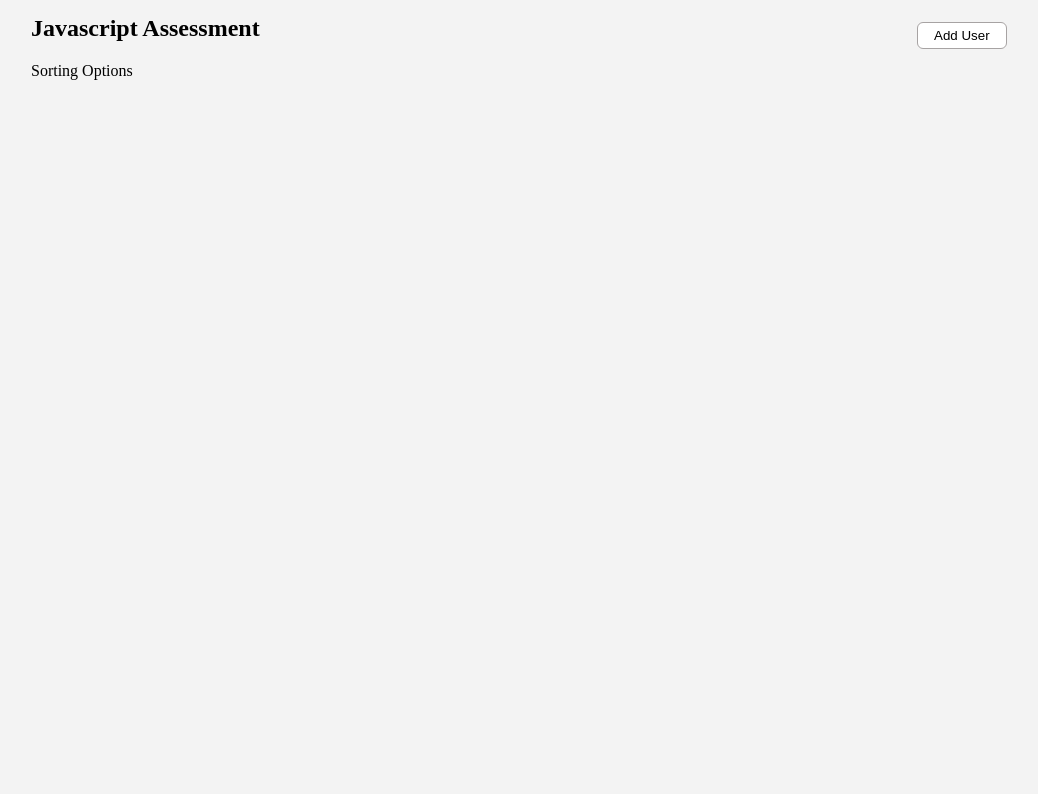
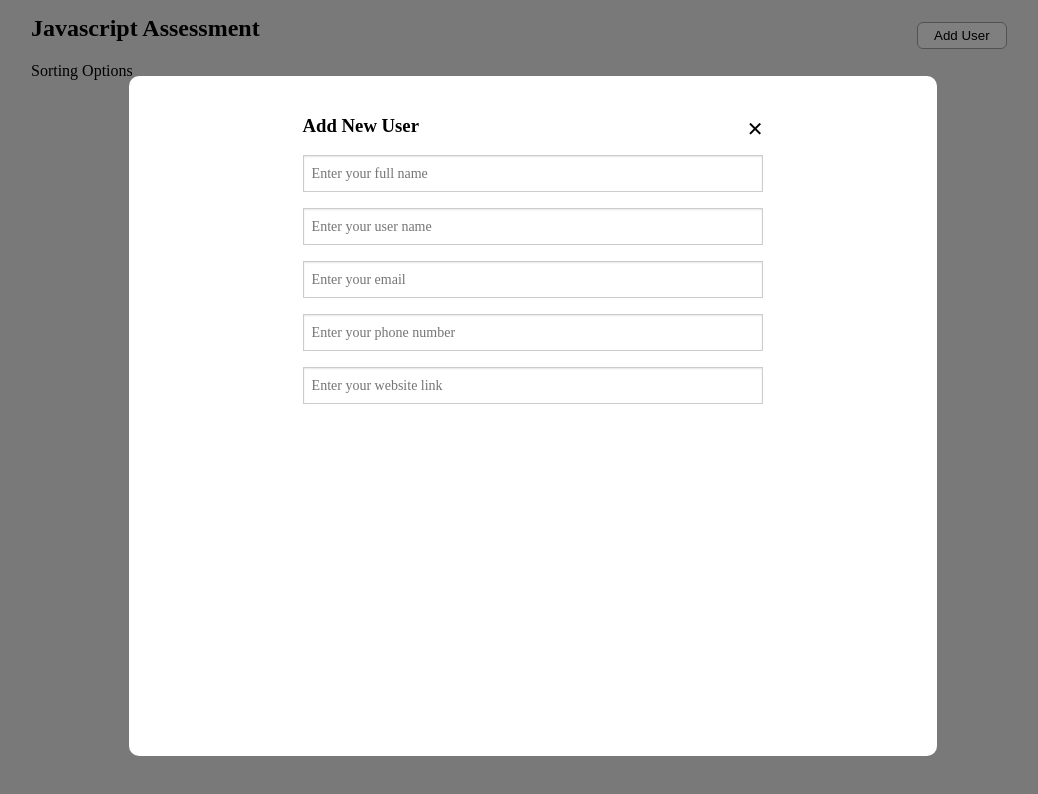
Before and after one commit to hasanengineer/user-profiles, a plain HTML site: page index.html in a window 1280 px wide. Both pictures are taken after a click on the button "Add User". Shown: the whole page, without its empty margins (107-1145 px from the left). Drawn offline with nearby package versions, Linux system fonts and the light colour scheme; no server answers.

Commit message:
Feature: Add new user modal

```diff
--- a/index.html
+++ b/index.html
@@ -7,48 +7,33 @@
   <meta name="viewport" content="width=device-width,initial-scale=1">
   <link rel="stylesheet" href="styles.css">
   <script src="https://ajax.googleapis.com/ajax/libs/jquery/3.5.1/jquery.min.js"></script>
-  <script>
-    $(document).ready(function () {
-      $.ajax({
-        url: "https://jsonplaceholder.typicode.com/users",
-        context: document.body,
-        beforeSend: function () {
-          $("#loaderDiv").show();
-        },
-        success: function (result) {
-          $("#loaderDiv").hide();
-          $.each(result, (index, user) => {
-            $('#cardsContainer').append(`
-              <div class="card-wrapper">
-                <img src="https://s3-us-west-2.amazonaws.com/s.cdpn.io/331810/sample87.jpg" alt="sample87" />
-                <div class="card-details">
-                  <img src="https://d2jyir0m79gs60.cloudfront.net/prime/tutor-video-m.svg" alt="profile-sample4"
-                    class="profile" />
-                  <h2>${user.name}<span>${user.company.name}</span></h2>
-                  <ul>
-                    <li>Email: <a href="mailto:${user.email}">${user.email}</a></li>
-                    <li>Phone: <a href="tel:${user.phone}">${user.phone}</a></li>
-                    <li>Website: <a href=${user.website}>${user.website}</a></li>
-                    <li>Address: ${user.address.street}, ${user.address.suite}</li>
-                  </ul>
-                </div>
-              </div>
-            `)
-          });
-        }
-      });
-    });
-  </script>
+  <script src="javascript.js"></script>
 </head>
 
 <body>
   <div class="page-container">
-      <div class="page-title">
-        <h2>Javascript Assessment</h2>
-        <button id="addUser">Add User</button>
-        <div>Sorting Options</div>
-      </div>
+    <div class="page-title">
+      <h2>Javascript Assessment</h2>
+      <button id="addUser">Add User</button>
+      <div>Sorting Options</div>
+    </div>
     <div id="cardsContainer"></div>
+
+  </div>
+
+  <!-- Add User Modal -->
+  <div id="newUserModal" class="modal-container">
+    <div class="content-wrapper">
+      <form>
+        <h3>Add New User</h3>
+        <div id="closeModal" class="close-btn">&#10005;</div>
+        <input type="text" name="name" placeholder="Enter your full name">
+        <input type="text" name="username" placeholder="Enter your user name">
+        <input type="email" name="email" placeholder="Enter your email">
+        <input type="tel" name="phone" placeholder="Enter your phone number">
+        <input type="text" name="website" placeholder="Enter your website link">
+      </form>
+    </div>
   </div>
 </body>
 
--- /dev/null
+++ b/javascript.js
@@ -0,0 +1,50 @@
+$(document).ready(function () {
+  $.ajax({
+    url: "https://jsonplaceholder.typicode.com/users",
+    context: document.body,
+    beforeSend: function () {
+      $("#loaderDiv").show();
+    },
+    success: function (result) {
+      $("#loaderDiv").hide();
+      $.each(result, (index, user) => {
+        $('#cardsContainer').append(`
+          <div class="card-wrapper">
+            <img src="https://s3-us-west-2.amazonaws.com/s.cdpn.io/331810/sample87.jpg" alt="sample87" />
+            <div class="card-details">
+              <img src="https://d2jyir0m79gs60.cloudfront.net/prime/tutor-video-m.svg" alt="profile-sample4"
+                class="profile" />
+              <h2>${user.name}<span>${user.company.name}</span></h2>
+              <ul>
+                <li>Email: <a href="mailto:${user.email}">${user.email}</a></li>
+                <li>Phone: <a href="tel:${user.phone}">${user.phone}</a></li>
+                <li>Website: <a href=${user.website}>${user.website}</a></li>
+                <li>Address: ${user.address.street}, ${user.address.suite}</li>
+              </ul>
+            </div>
+          </div>
+        `)
+      });
+    }
+  });
+});
+$(document).ready(function() {
+  $('#addUser').click(function() {
+    var $modal = $('#newUserModal');
+    if (!$modal.is(':visible')) {
+      // Slide in
+      $modal.show().animate({left: 0});
+    }
+  });
+});
+$(document).ready(function() {
+  $('#closeModal').click(function() {
+    var $modal = $('#newUserModal');
+    if ($modal.is(':visible')) {
+      // Slide away
+      $modal.animate({left: -($modal.outerWidth() + 10)}, function() {
+        $modal.hide();
+      });
+    }
+  });
+});
--- a/styles.css
+++ b/styles.css
@@ -121,6 +121,61 @@ body {
   opacity: 0.8;
 }
 
+/* Add User Modal */
+.modal-container {
+  position: fixed;
+  top: 0;
+  bottom: 0;
+  width: 100%;
+  height: 100%;
+  background-color: rgba(0, 0, 0, 0.5);
+  z-index: 9999;
+  display: none;
+  left: -2000px;
+}
+.modal-container .content-wrapper {
+  width: 60%;
+  min-height: 80%;
+  border-radius: 10px;
+  margin: auto;
+  margin-top: 76px;
+  padding: 20px;
+  background: #fff;
+}
+.modal-container .content-wrapper form {
+  width: 60%;
+  margin: auto;
+}
+.modal-container .content-wrapper .close-btn {
+  font-size: 20px;
+  float: right;
+  margin-top: -38px;
+  display: block;
+  cursor: pointer;
+  border-radius: 12px !important;
+}
+.modal-container .content-wrapper input {
+  -webkit-appearance: none;
+  border-radius: 0;
+  background-color: #ffffff;
+  font-family: inherit;
+  border-style: solid;
+  border-width: 1px;
+  border-color: #cccccc;
+  box-shadow: inset 0 1px 2px rgba(0, 0, 0, 0.1);
+  color: rgba(0, 0, 0, 0.75);
+  display: block;
+  font-size: 0.875rem;
+  margin: 0 0 1rem 0;
+  padding: 0.5rem;
+  height: 2.3125rem;
+  width: 100%;
+  -webkit-box-sizing: border-box;
+  -moz-box-sizing: border-box;
+  box-sizing: border-box;
+  transition: box-shadow 0.45s, border-color 0.45s ease-in-out;
+}
+
 @media only screen and (max-width: 768px) {
   .page-container {
     width: 100%;
```
